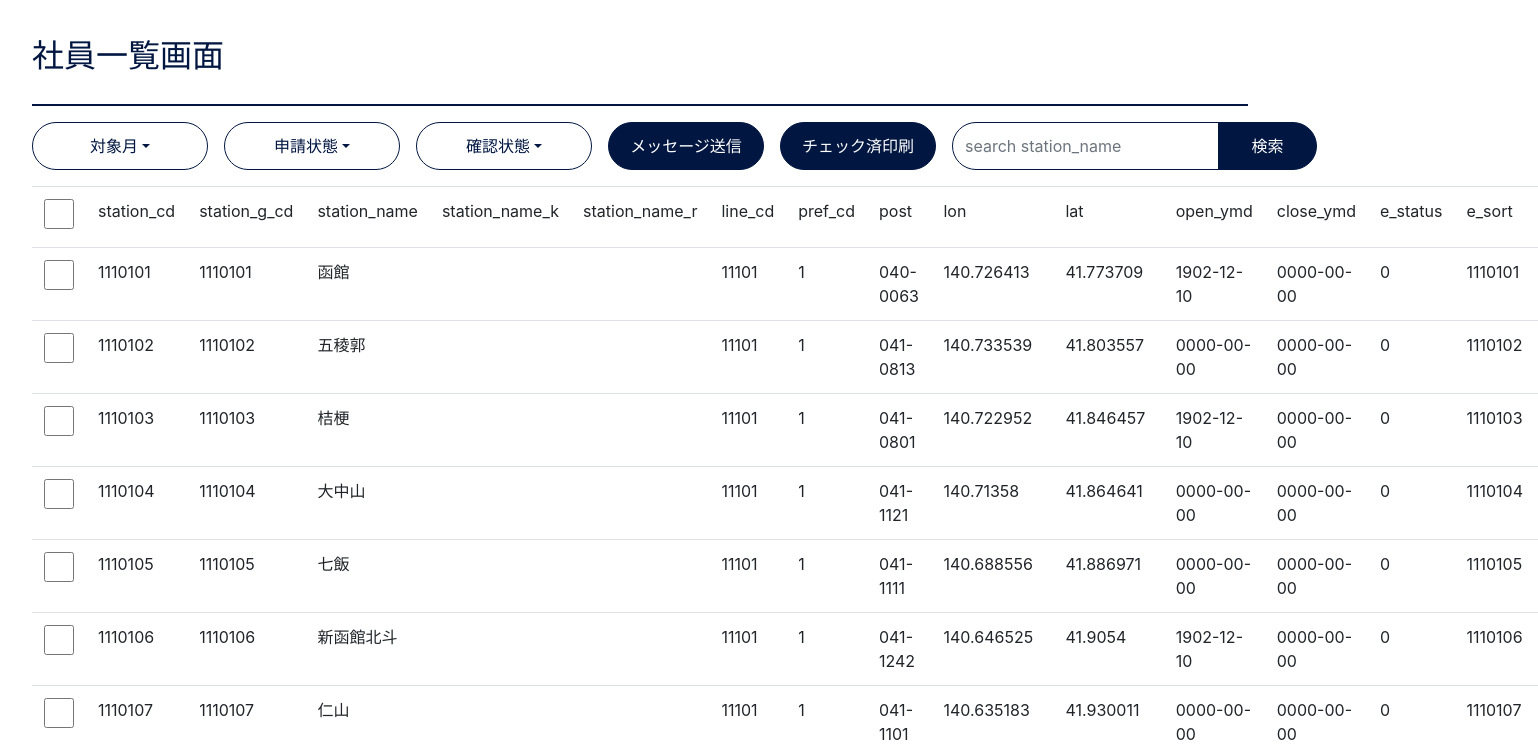
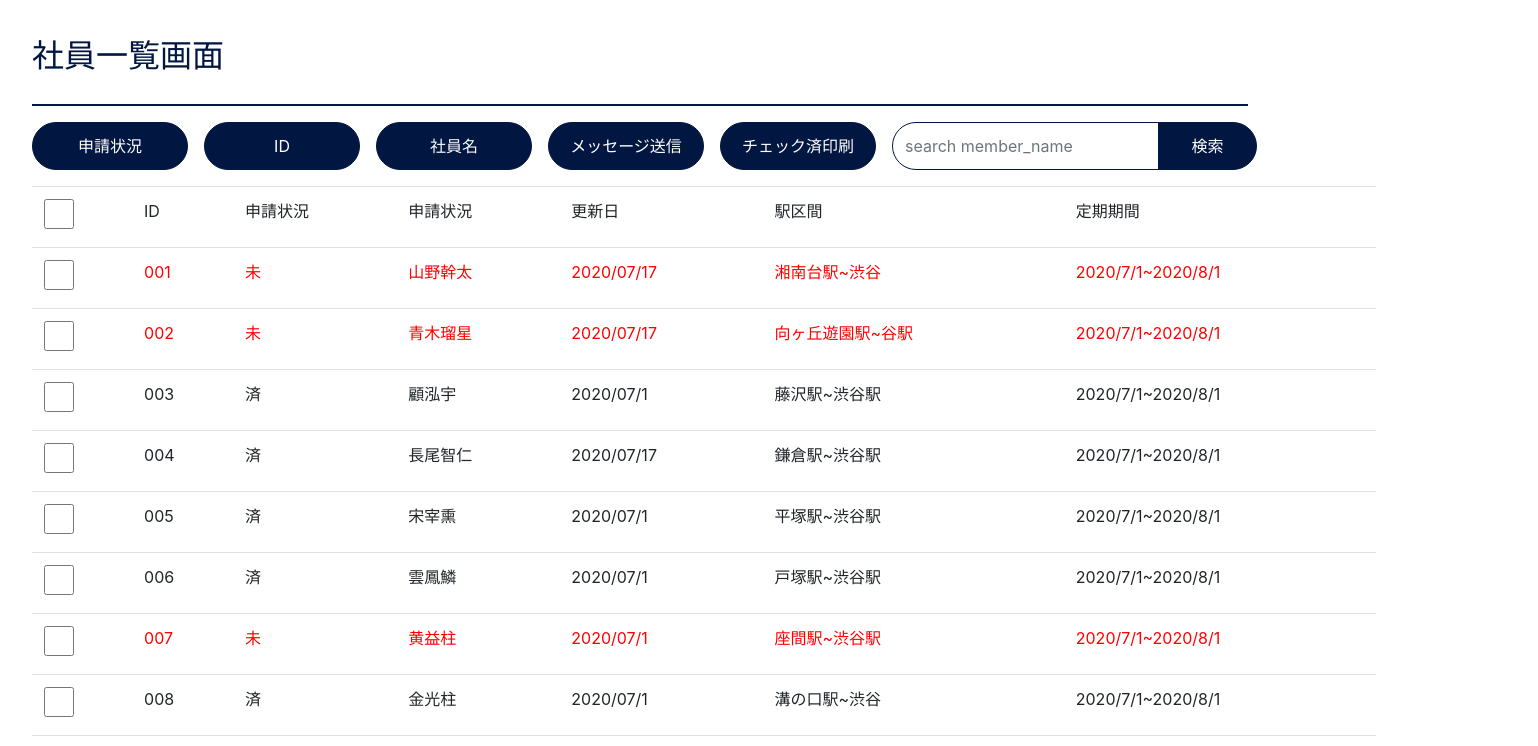
Before and after one commit to unhourin/expenseWebsite, a React (Create React App) app: page / in a window 1280 px wide. Shown: the top 746 px of the page, 1538 px wide, since content can reach past the window. Built offline with nearby package versions, Linux system fonts and the light colour scheme.

Commit message:
未申請の人を赤くするのと、ソート途中まで/YKanta

```diff
--- a/package.json
+++ b/package.json
@@ -8,6 +8,8 @@
     "@testing-library/user-event": "^7.2.1",
     "axios": "^0.19.2",
     "bootstrap": "^4.5.0",
+    "express": "^4.17.1",
+    "mariadb": "^2.4.2",
     "react": "^16.13.1",
     "react-bootstrap": "^1.1.1",
     "react-dom": "^16.13.1",
--- a/src/ExpenseManagement.js
+++ b/src/ExpenseManagement.js
@@ -29,7 +29,7 @@ export default class ExpenseMangament extends React.Component {
   };
 
   componentDidMount() {
-    let DATA = require("./data/station.json");
+    let DATA = require("./data/member.json");
     DATA.forEach((item) => {
       item.isCheck = "false";
     });
@@ -42,7 +42,7 @@ export default class ExpenseMangament extends React.Component {
   runSelect = () => {
     this.state.ALLDATA = this.state.DEFAULTDATA;
     var temp = this.state.ALLDATA.filter((item) => {
-      return item.station_name.toUpperCase().includes(this.state.searchText);
+      return item.member_name.toUpperCase().includes(this.state.searchText);
     });
 
     this.setState({
@@ -56,7 +56,7 @@ export default class ExpenseMangament extends React.Component {
       this.state.printList = [];
       this.state.ALLDATA.forEach((i) => {
         i.checked = true;
-        this.state.printList.push(i.station_cd);
+        this.state.printList.push(i.member_cd);
       });
       this.state.isAllCheck = true;
     } else {
@@ -76,10 +76,10 @@ export default class ExpenseMangament extends React.Component {
   checkThis(item) {
     item.checked = !item.checked;
     if (item.checked == true) {
-      this.state.printList.push(item.station_cd);
+      this.state.printList.push(item.member_cd);
     } else {
       this.state.printList.map((x) => {
-        if (x === item.station_cd) {
+        if (x === item.member_cd) {
           this.state.printList.splice(this.state.printList.indexOf(x), 1);
         }
       });
@@ -103,30 +103,46 @@ export default class ExpenseMangament extends React.Component {
       printList: this.state.printList,
       ALLDATA: this.state.ALLDATA,
       isAllCheck: this.state.isAllCheck,
+
     });
+
   }
 
   runPrint = () => {
     alert(this.state.printList);
   };
 
-  reportApplicationMsg = () => {
-    fetch("http://127.0.0.1:3001/pushMessage", {
-      method: "GET",
-      headers: {
-        Accept: "application/json",
-      },
-    })
-      .then(function (response) {
-        return response.json();
-      })
-      .then(function (data) {
-        alert(data.msg);
-      });
-  };
+    //changeSort変数を初期化する
+
+  //申請状況でソートする関数
+  changeCheckSort(){
+
+    var checkNumber=0;
+    console.log(checkNumber);
+
+  }
+
+  //社員IDでソートする関数
+　changeIdSort(){
+
+  var checkNumber=1;
+  console.log(checkNumber);
+
+  }
+
+  //社員名でソートする関数
+　changeNameSort(){
+
+  var checkNumber=2;
+  console.log(checkNumber);
+
+  }
 
   render() {
+
+    //ソート用関数に渡す引数用の変数
     let _self = this;
+
     return (
       <>
         <div className="body">
@@ -140,51 +156,36 @@ export default class ExpenseMangament extends React.Component {
           </div>
 
           <div className="inputGroup">
-            <Dropdown>
-              <Dropdown.Toggle
-                className = "dropDownContent"
+
+            {/* 申請状況でソートするためのもの */}
+              <button
+                className = "buttonContent"
                 variant="outline-secondary"
-                id="dropdown-basic"
+                //クリックされたら関数呼び出し
+                onClick={this.changeCheckSort}
               >
-                対象月
-              </Dropdown.Toggle>
+                申請状況
+              </button>
 
-              <Dropdown.Menu>
-                <Dropdown.Item href="#/action-1">Action</Dropdown.Item>
-                <Dropdown.Item href="#/action-2">Another action</Dropdown.Item>
-                <Dropdown.Item href="#/action-3">Something else</Dropdown.Item>
-              </Dropdown.Menu>
-            </Dropdown>
+              {/* IDでソートするためのボタン */}
+              <Button
+                className = "buttonContent"
+                variant="outline-secondary"
+                //クリックされたら関数呼び出し
+                onClick={this.changeIdSort}
+              >
+                ID
+              </Button>
 
-            <Dropdown>
-              <Dropdown.Toggle
-                className = "dropDownContent"
+              {/* 社員名でソートするためのボタン */}
+              <Button
+                className = "buttonContent"
                 variant="outline-secondary"
-                id="dropdown-basic"
+                //クリックされたら関数呼び出し
+                onClick={this.changeNameSort}
               >
-                申請状態
-              </Dropdown.Toggle>
-
-              <Dropdown.Menu>
-                <Dropdown.Item href="#/action-2">未申請</Dropdown.Item>
-                <Dropdown.Item href="#/action-3">申請済み</Dropdown.Item>
-              </Dropdown.Menu>
-            </Dropdown>
-
-            <Dropdown>
-              <Dropdown.Toggle
-                className = "dropDownContent"
-                variant="outline-secondary"
-                id="dropdown-basic"
-              >
-                確認状態
-              </Dropdown.Toggle>
-
-              <Dropdown.Menu>
-                <Dropdown.Item href="#/action-2">未確認</Dropdown.Item>
-                <Dropdown.Item href="#/action-3">確認済み</Dropdown.Item>
-              </Dropdown.Menu>
-            </Dropdown>
+                社員名
+              </Button>
 
             <OverlayTrigger
                 key={"top"}
@@ -225,7 +226,7 @@ export default class ExpenseMangament extends React.Component {
             <InputGroup className="inputTextGroup">
               <FormControl
                 className="inputText"
-                placeholder="search station_name"
+                placeholder="search member_name"
                 onChange={this.handleSearchText}
               />
               <InputGroup.Append>
@@ -247,27 +248,32 @@ export default class ExpenseMangament extends React.Component {
                         onChange={_self.isAllCheck.bind(_self)}
                         checked={this.state.isAllCheck || ""}
                       />
+
                     </td>
-                    <td>station_cd</td>
-                    <td>station_g_cd</td>
-                    <td>station_name</td>
-                    <td>station_name_k</td>
-                    <td>station_name_r</td>
-                    <td>line_cd</td>
-                    <td>pref_cd</td>
-                    <td>post</td>
-                    <td>lon</td>
-                    <td>lat</td>
-                    <td>open_ymd</td>
-                    <td>close_ymd</td>
-                    <td>e_status</td>
-                    <td>e_sort</td>
+                    <td>ID</td>
+                    <td>申請状況</td>
+                    <td>申請状況</td>
+                    <td>更新日</td>
+                    <td>駅区間</td>
+                    <td>定期期間</td>
                   </tr>
+
+
                   {this.state.ALLDATA.length
                     ? this.state.ALLDATA.map(function (item, index) {
+
+                      //申請状況を代入
+                      let isColorCheck = item.申請状況;
+                      var fontColor = "";
+                      if(isColorCheck === "未"){
+                        fontColor = 'red';
+                      }
+
+                      console.log(fontColor);
+                      //未申請の人だけを赤くする
                       return (
                         <tr
-                            className="trContent"
+                        style = {{ color: fontColor }}
                         key={index}
                         >
                           <td>
@@ -278,20 +284,12 @@ export default class ExpenseMangament extends React.Component {
                               checked={item.checked || ""}
                             />
                           </td>
-                            <td>{item.station_cd}</td>
-                            <td>{item.station_g_cd}</td>
-                            <td>{item.station_name}</td>
-                            <td>{item.station_name_k}</td>
-                            <td>{item.station_name_r}</td>
-                            <td>{item.line_cd}</td>
-                            <td>{item.pref_cd}</td>
-                            <td>{item.post}</td>
-                            <td>{item.lon}</td>
-                            <td>{item.lat}</td>
-                            <td>{item.open_ymd}</td>
-                            <td>{item.close_ymd}</td>
-                            <td>{item.e_status}</td>
-                            <td>{item.e_sort}</td>
+                          <td>{item.id}</td>
+                          <td>{item.申請状況}</td>
+                          <td>{item.社員名}</td>
+                          <td>{item.更新日}</td>
+                          <td>{item.駅区間}</td>
+                          <td>{item.定期期間}</td>
                         </tr>
                       );
                       })
@@ -300,7 +298,6 @@ export default class ExpenseMangament extends React.Component {
               </Table>
             </div>
           </div>
-
           <Row style={{ backgroundColor: "#FFFFFF" }}>もし区切りあったら</Row>
         </div>
       </>
--- /dev/null
+++ b/src/data/member.json
@@ -0,0 +1,82 @@
+[
+{
+"id": "001",
+"申請状況": "未",
+"社員名": "山野幹太",
+"更新日": "2020/07/17",
+"駅区間":"湘南台駅~渋谷",
+"定期期間": "2020/7/1~2020/8/1"
+},
+{
+"id": "002",
+"申請状況": "未",
+"社員名": "青木瑠星",
+"更新日": "2020/07/17",
+"駅区間":"向ヶ丘遊園駅~谷駅",
+"定期期間": "2020/7/1~2020/8/1"
+},
+{
+"id": "003",
+"申請状況": "済",
+"社員名": "顧泓宇",
+"更新日":"2020/07/1",
+"駅区間":"藤沢駅~渋谷駅",
+"定期期間": "2020/7/1~2020/8/1"
+},
+{
+"id": "004",
+"申請状況": "済",
+"社員名": "長尾智仁",
+"更新日": "2020/07/17",
+"駅区間":"鎌倉駅~渋谷駅",
+"定期期間": "2020/7/1~2020/8/1"
+},
+{
+"id": "005",
+"申請状況": "済",
+"社員名": "宋宰熏",
+"更新日":"2020/07/1",
+"駅区間":"平塚駅~渋谷駅",
+"定期期間": "2020/7/1~2020/8/1"
+},
+{
+"id": "006",
+"申請状況": "済",
+"社員名": "雲鳳鱗",
+"更新日":"2020/07/1",
+"駅区間":"戸塚駅~渋谷駅",
+"定期期間": "2020/7/1~2020/8/1"
+},
+{
+"id": "007",
+"申請状況": "未",
+"社員名": "黄益柱",
+"更新日":"2020/07/1",
+"駅区間":"座間駅~渋谷駅",
+"定期期間": "2020/7/1~2020/8/1"
+},
+{
+"id": "008",
+"申請状況": "済",
+"社員名": "金光柱",
+"更新日":"2020/07/1",
+"駅区間":"溝の口駅~渋谷",
+"定期期間": "2020/7/1~2020/8/1"
+},
+{
+"id": "009",
+"申請状況": "済",
+"社員名": "張天宇",
+"更新日":"2020/07/1",
+"駅区間":"長後駅~渋谷駅",
+"定期期間": "2020/7/1~2020/8/1"
+},
+{
+"id": "010",
+"申請状況": "済",
+"社員名": "炯",
+"更新日": "202007/17",
+"駅区間":"センター南駅~渋駅",
+"定期期間": "2020/7/1~2020/81"
+}
+]
```
Also changed, not shown: src/export.js (added, +18 -0 lines), 2 other files (tests, documents, lock files or other folders). Lines whose indentation alone changed are shown as unchanged.
